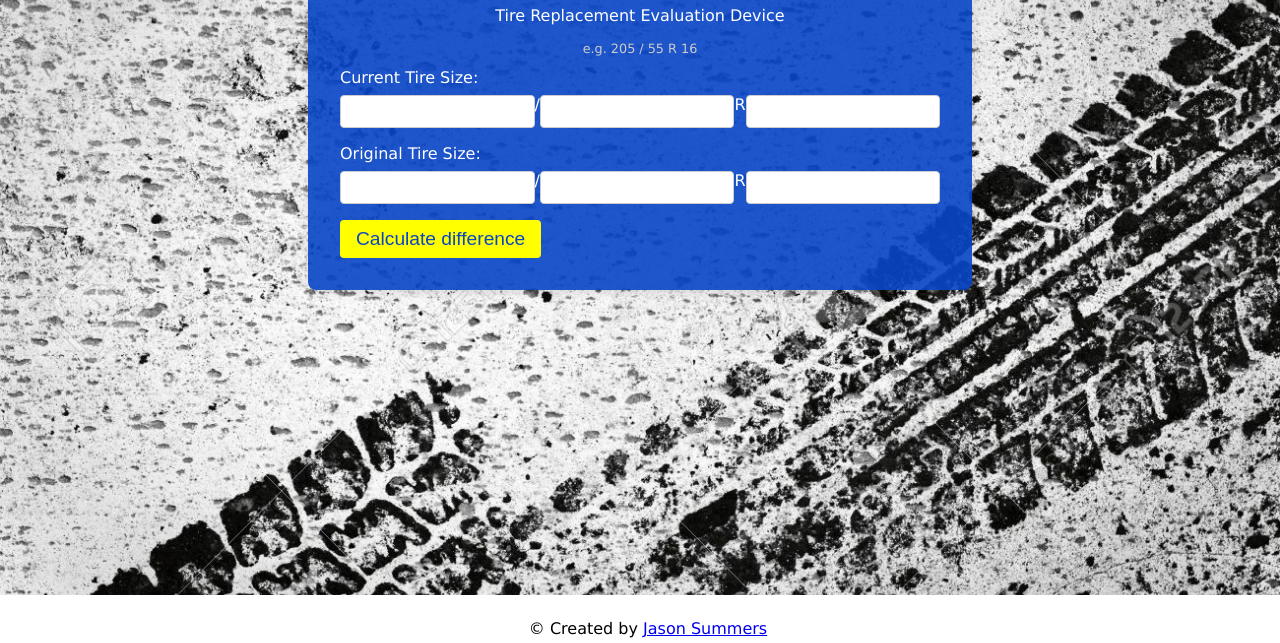
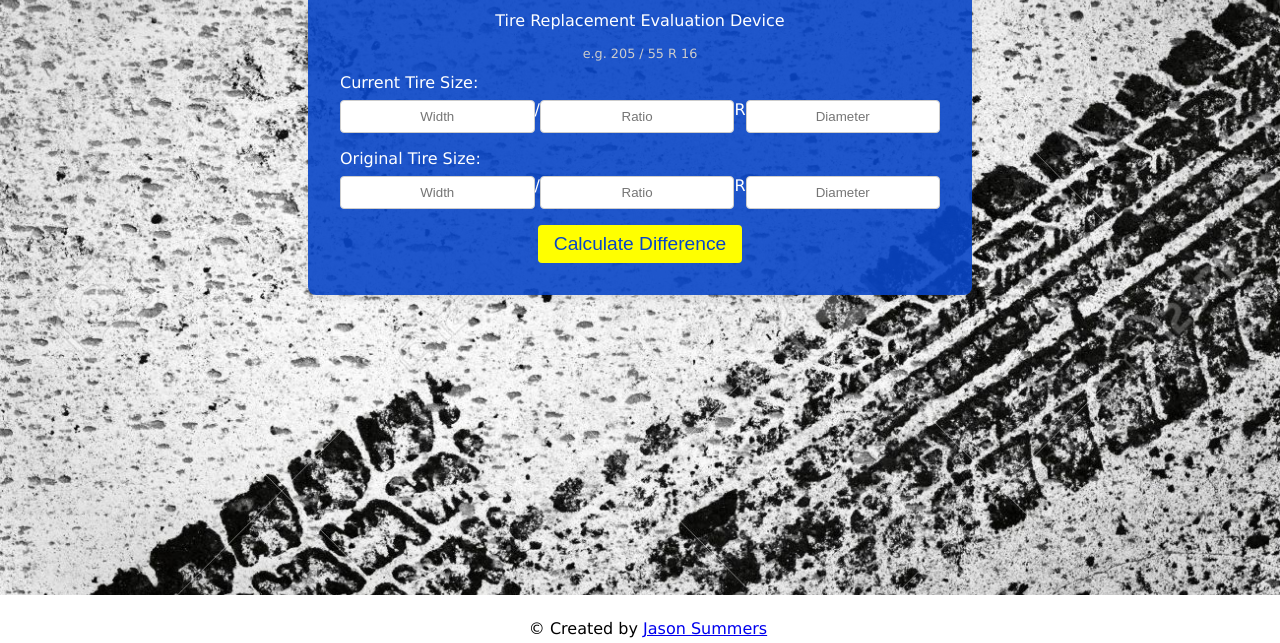
Before and after one commit to jwsummers/Tire-Calculator, a website: page index.html in a window 1280 px wide. Shown: the part 157-800 px from the top of the page. Drawn offline with Linux system fonts and the light colour scheme.

Commit message:
Update index.html

```diff
--- a/index.html
+++ b/index.html
@@ -1,10 +1,10 @@
 <!DOCTYPE html>
 <html lang="en">
 <head>
-    <meta charset="UTF-8" />
-    <meta name="viewport" content="width=device-width, initial-scale=1.0" />
-    <meta http-equiv="X-UA-Compatible" content="ie=edge" />
-    <link rel="stylesheet" href="style.css" />
+    <meta charset="UTF-8">
+    <meta name="viewport" content="width=device-width, initial-scale=1.0">
+    <link href="https://fonts.googleapis.com/css?family=Acme&display=swap" rel="stylesheet">
+    <link rel="stylesheet" href="style.css">
     <title>T.R.E.D.</title>
   </head>
   <body>
@@ -12,83 +12,37 @@
         <form class="main-form" id="main-form">
             <div class="main-header">
                 <h1 class="main-header__title">T.R.E.D.</h1>
-          <div>
-          <p class="main-header__info">
-            Tire Replacement Evaluation Device
-          </p>
-        </div>
+                <p class="main-header__info">Tire Replacement Evaluation Device</p>
                 <p class="example">e.g. 205 / 55 R 16</p>
             </div>
-        <div class="tire-sizes">
             <div class="tire">
-            <label class="text-label" for="tire-1">Current Tire Size: </label>
+                <label class="text-label" for="tire-1">Current Tire Size:</label>
                 <div class="inputs">
-              <input
-                type="text"
-                id="width-1"
-                class="tire-size"
-                maxlength="4"
-                required
-              />
+                    <input type="text" id="width-1" class="tire-size" maxlength="4" required placeholder="Width"/>
                     /
-              <input
-                type="text"
-                id="ratio-1"
-                class="tire-size"
-                maxlength="4"
-                required
-              />
+                    <input type="text" id="ratio-1" class="tire-size" maxlength="4" required placeholder="Ratio"/>
                     R
-              <input
-                type="text"
-                id="diameter-1"
-                class="tire-size"
-                maxlength="4"
-                required
-              />
+                    <input type="text" id="diameter-1" class="tire-size" maxlength="4" required placeholder="Diameter"/>
                 </div>
             </div>
             <div class="tire">
-            <label class="text-label" for="tire-2">Original Tire Size: </label>
+                <label class="text-label" for="tire-2">Original Tire Size:</label>
                 <div class="inputs">
-              <input
-                type="text"
-                id="width-2"
-                class="tire-size"
-                maxlength="4"
-                required
-              />
+                    <input type="text" id="width-2" class="tire-size" maxlength="4" required placeholder="Width"/>
                     /
-              <input
-                type="text"
-                id="ratio-2"
-                class="tire-size"
-                maxlength="4"
-                required
-              />
+                    <input type="text" id="ratio-2" class="tire-size" maxlength="4" required placeholder="Ratio"/>
                     R
-              <input
-                type="text"
-                id="diameter-2"
-                class="tire-size"
-                maxlength="4"
-                required
-              />
+                    <input type="text" id="diameter-2" class="tire-size" maxlength="4" required placeholder="Diameter"/>
                 </div>
             </div>
-        </div>
-        <div class="button">
-          <button id="calcButton" class="btn" type="submit">
-            Calculate difference
-          </button>
+            <div class="btn-container">
+              <button id="calcButton" class="btn" type="submit">Calculate Difference</button>
           </div>
             <div id="loading">
-          <img src="img/loading.gif" alt="" />
+                <img src="img/loading.gif" alt="Loading..."/>
             </div>
-        <div>
-          <p id="results">You have a <span id="result"></span> % difference.</p>
-        </div>
-        <div><p id="decision"></p></div>
+            <p id="results">You have a <span id="result"></span>% difference.</p>
+            <p id="decision"></p>
         </form>
     </div>
     <footer class="main-footer">
```
Lines whose indentation alone changed are shown as unchanged.
